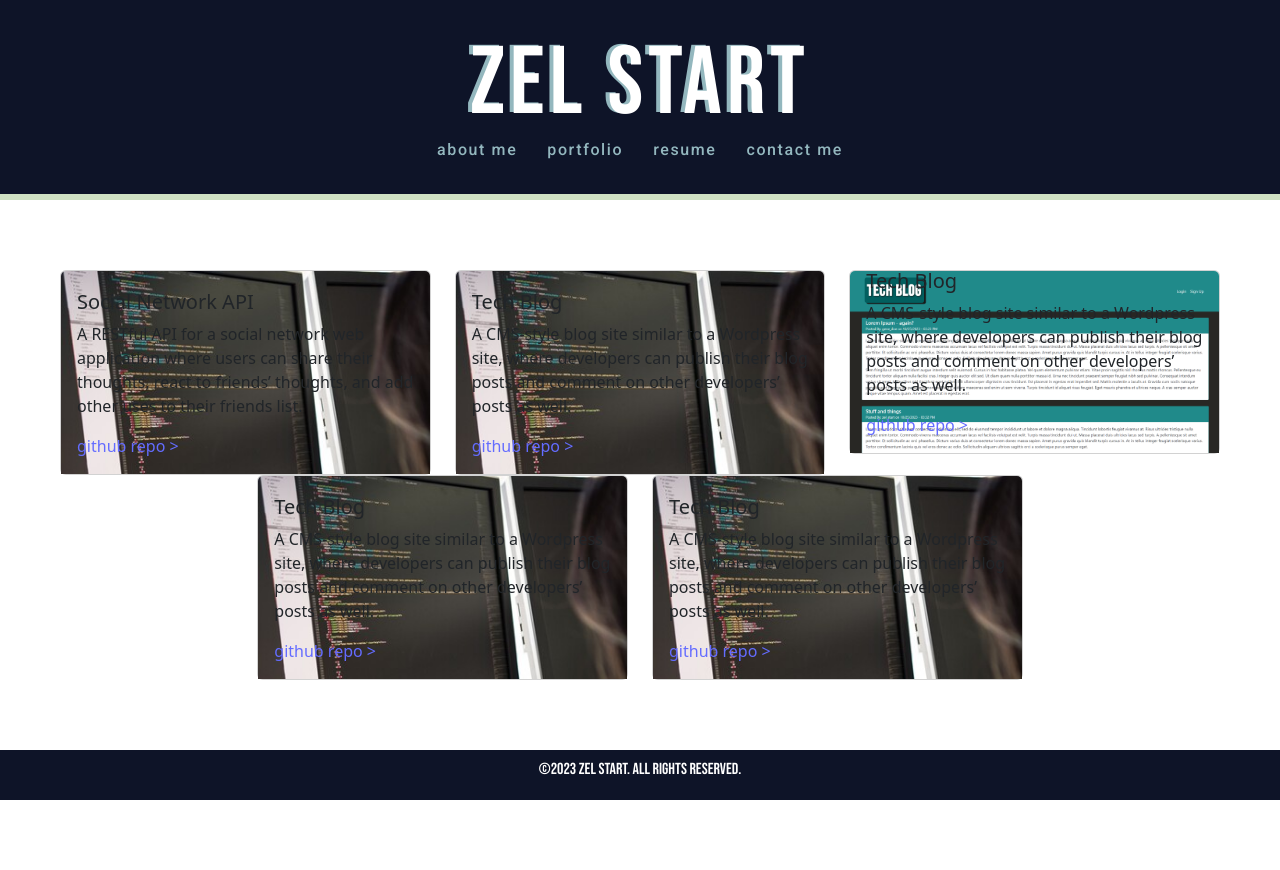
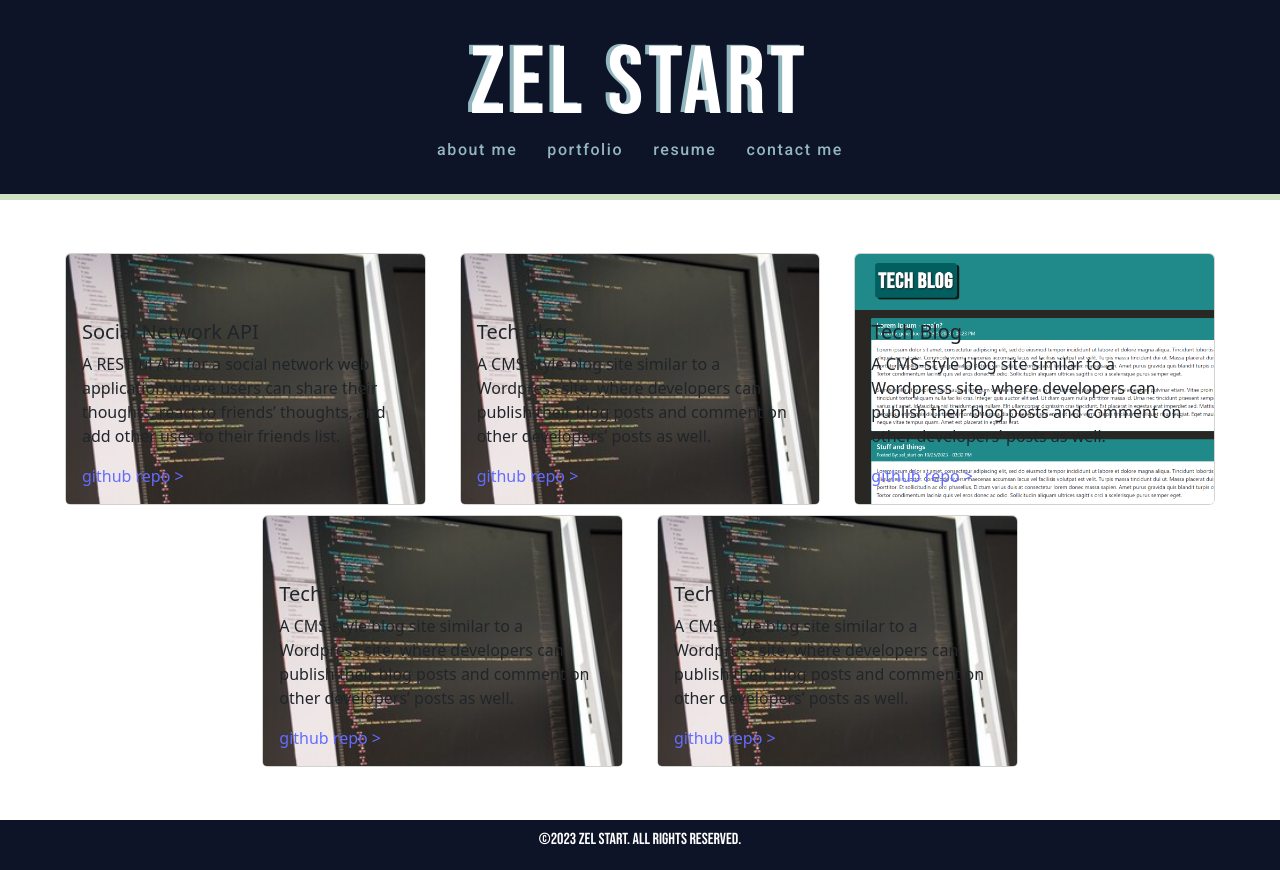
Before and after one commit to zelstart/react-portfolio, a React (Vite) app in the folder react-portfolio/: page /portfolio in a window 1280 px wide. Before the commit the page ends 800 px from the top, so only its background shows below. Built offline with nearby package versions, Linux system fonts and the light colour scheme.

Commit message:
changed img styles for project cards

```diff
--- a/react-portfolio/src/style.css
+++ b/react-portfolio/src/style.css
@@ -89,12 +89,11 @@
 }
 
 .cstm-body {
-    border-top: 12px solid var(--bg) !important;
-    border-left: 12px solid var(--bg) !important;
-    border-bottom: 12px solid var(--accent2) !important;
-    border-right: 12px solid var(--accent2) !important;
+    border-top: 6px solid var(--bg);
+    /* border-left: 5px solid var(--bg);
+    border-bottom: 5px solid var(--accent2); */
+    border-right: 5px solid var(--accent2);
     box-shadow: 4px 2px 7px var(--shadow);
-    border-top-left-radius: 0px;
     position: relative;
     padding: 30px;
 }
@@ -113,6 +112,7 @@
     font-family: 'Roboto', sans-serif;
     font-style: italic;
     font-weight: 500;
+    text-align: center;
     letter-spacing: .20rem;
     padding: 15px 25px;
     border-top-right-radius: 5px;
@@ -157,6 +157,33 @@
     border-top-right-radius: 5px;
     border-top-left-radius: 5px;
     text-align: center;
+}
+
+
+/* PORTFOLIO */
+
+.project-card {
+    margin: 5px;
+}
+.project-card:hover .card-img-top {
+    filter: brightness(50%);
+}
+
+.project-card .card-overlay {
+    opacity: 0;
+    transition: opacity 0.3s ease;
+}
+
+.project-card:hover .card-overlay {
+    opacity: 1;
+}
+
+.project-img {
+    object-fit: cover;
+    object-position: left;
+    height: 250px;
+    width: 100%;
+    border-radius: 4px;
 }
 
 /* FOOTER */
```
